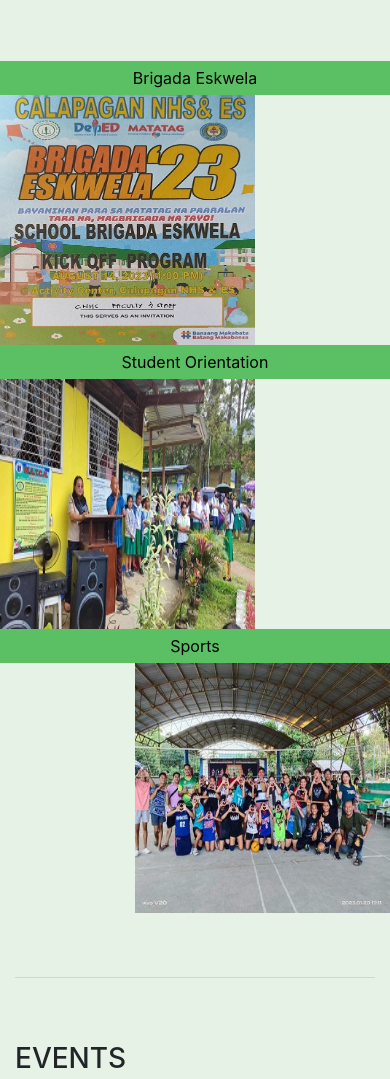
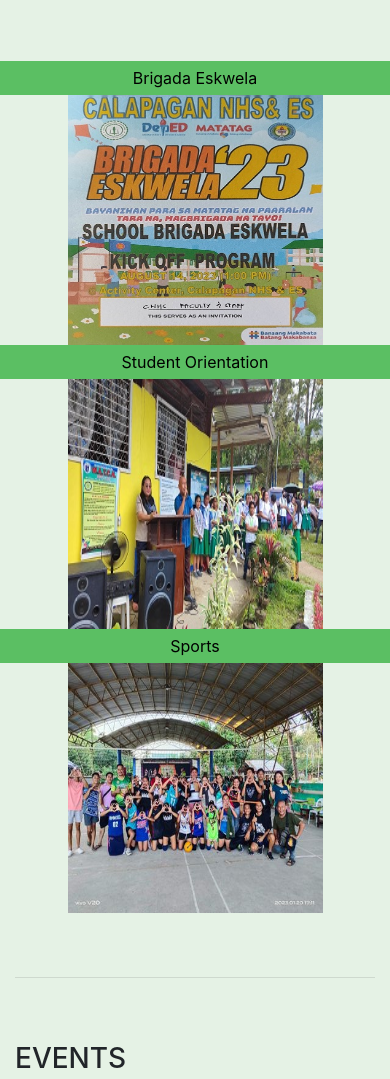
Before and after one commit to Smileswawa13/Smiles-website-project2-repo, a plain HTML site: page news.html in a window 390 px wide. Shown: the part 396-1475 px from the top of the page. Drawn offline with nearby package versions, Linux system fonts and the light colour scheme.

Commit message:
Update news.html

```diff
--- a/news.html
+++ b/news.html
@@ -69,7 +69,7 @@
             <img
               src="images/image5.jpg"
               alt="image5"
-              class="float-left mx-auto"
+              class="img-fluid d-block mx-auto"
               style="height: 250px; width: 255px !important"
             />
           </div>
@@ -81,7 +81,7 @@
             <img
               src="images/image6.jpg"
               alt="image6"
-              class="float-left mx-auto"
+              class="img-fluid d-block mx-auto"
               style="height: 250px; width: 255px !important"
             />
           </div>
@@ -90,7 +90,7 @@
             <img
               src="images/image7.jpg"
               alt="image7"
-              class="float-right mx-auto"
+              class="img-fluid d-block mx-auto"
               style="height: 250px; width: 255px !important"
             />
           </div>
@@ -102,7 +102,7 @@
           <img
             src="images/image2.jpg"
             alt="image2"
-            class="img-fluid float-left pr-3 d-none d-sm-block d-sm-none d-md-block"
+            class="img-fluid float-left pr-2 d-none d-sm-block d-sm-none d-md-block"
             style="height: 225px; width: 300px !important; border-radius: 5px"
           />
           <h3>EVENTS</h3>
```
